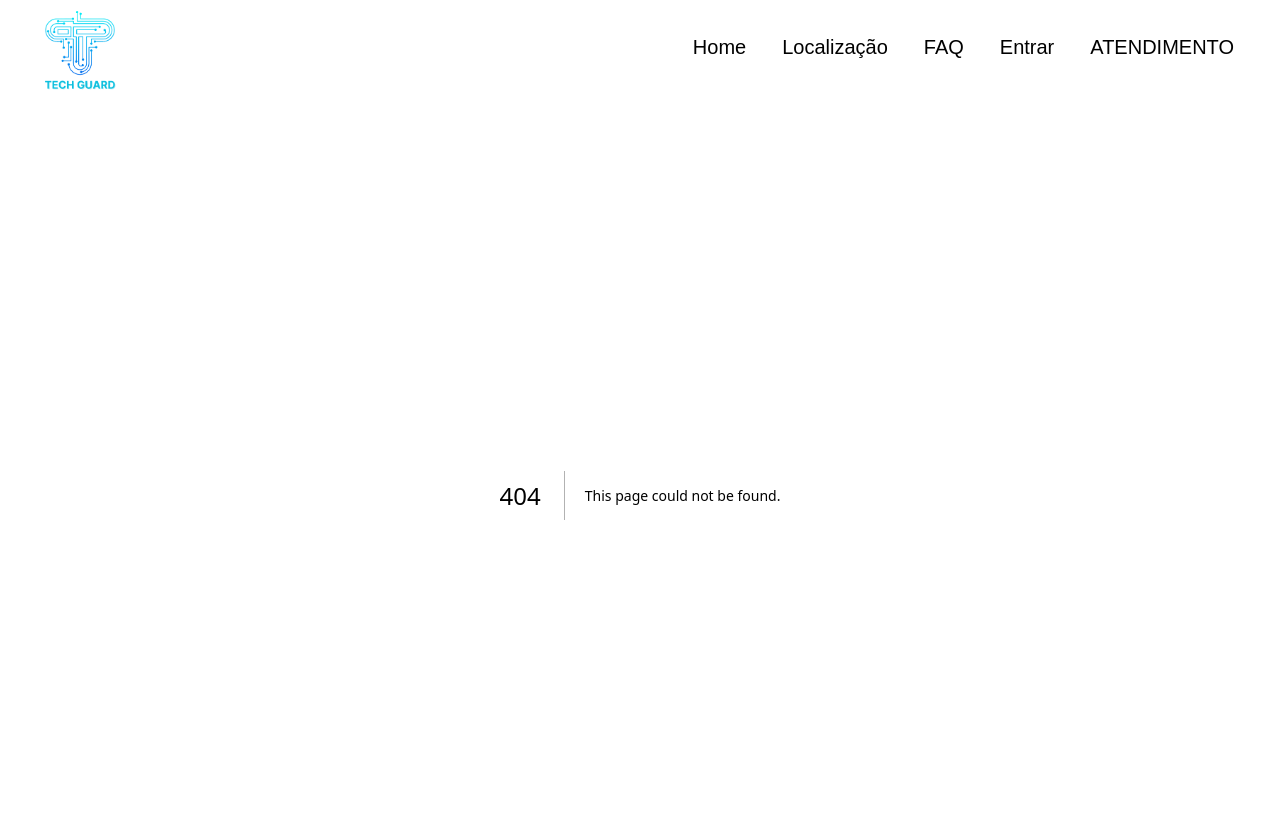
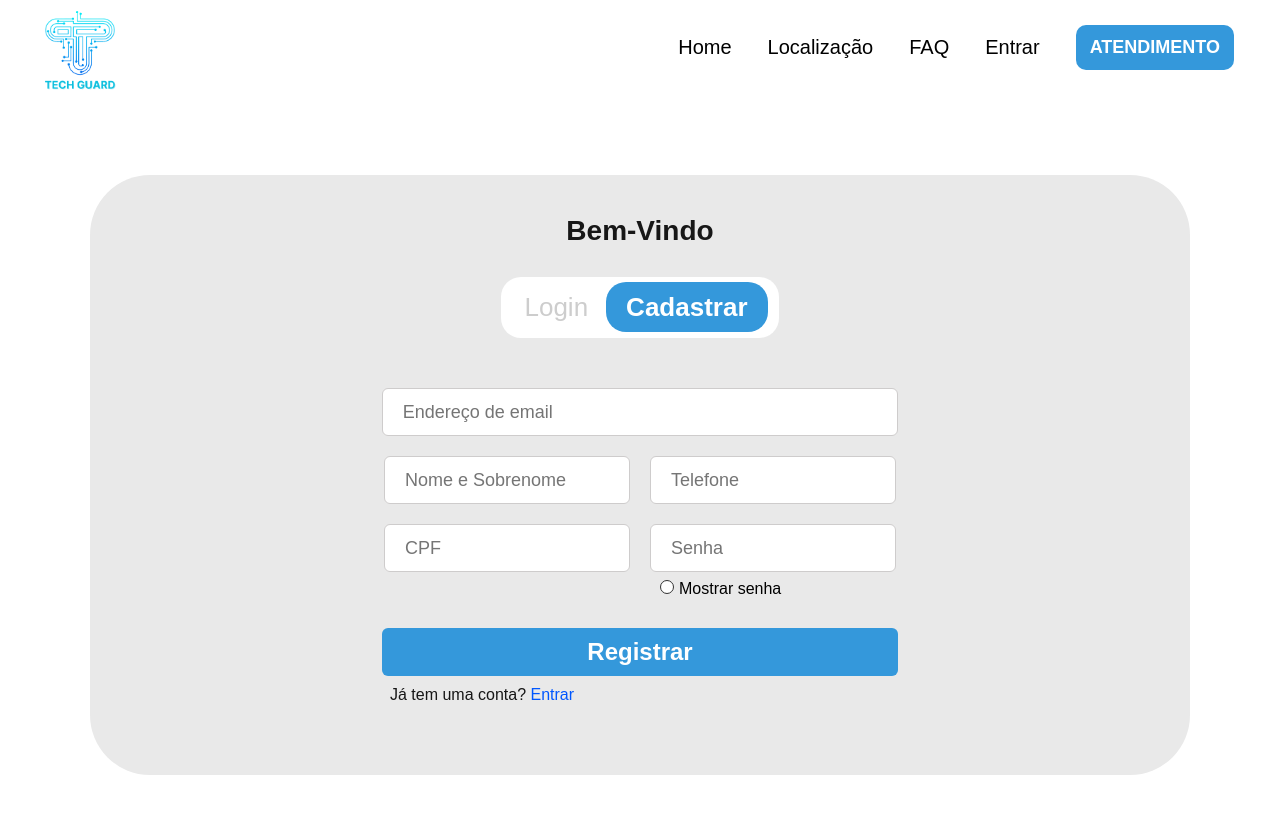
Before and after one commit to Tech-Guard/ChallengeFrontNext, a Next.js app: page /cadastro in a window 1280 px wide. Before the commit this address had no page. Shown: the top 814 px of the page. Built offline with nearby package versions, Linux system fonts and the light colour scheme.

Commit message:
Ajustando as rotas

```diff
--- a/package.json
+++ b/package.json
@@ -9,7 +9,8 @@
     "lint": "next lint"
   },
   "dependencies": {
-    "next": "15.0.1",
+    "next": "^15.0.1",
+    "react-router-dom": "^6.27.0",
     "react-scroll": "^1.9.0",
     "styled-components": "^6.1.13"
   },
@@ -17,6 +18,7 @@
     "@types/node": "^20",
     "@types/react": "^18",
     "@types/react-dom": "^18",
+    "@types/styled-components": "^5.1.34",
     "eslint": "^8",
     "eslint-config-next": "15.0.1",
     "typescript": "^5"
--- /dev/null
+++ b/src/app/cadastro/page.tsx
@@ -0,0 +1,9 @@
+import FormCadastro from "../../components/FormCadastro/FormCadastro";
+
+export default function Cadastro(){
+    return(
+        <div>
+            <FormCadastro/>
+        </div>
+    )
+}
--- a/src/app/page.tsx
+++ b/src/app/page.tsx
@@ -1,7 +1,5 @@
 "use client";
 
-import Image from "next/image";
-import styles from "./page.module.css";
 import BannerMain from "../components/BannerMain/BannerMain";
 import AtendimentoMain from "../components/AtendimentoMain/AtendimentoMain";
 import CentrosAutomotivos from "../components/CentrosAutomotivos/CentrosAutomotivos";
--- a/src/components/FormCadastro/FormCadastro.tsx
+++ b/src/components/FormCadastro/FormCadastro.tsx
@@ -1,7 +1,8 @@
-import { Link } from "react-router-dom";
+"use client";
+import Link from 'next/link';
 import styled from "styled-components";
 import { useState } from "react";
-"use client";
+
 
 const Main = styled.main`
     margin: 0 auto;
@@ -257,7 +258,7 @@ interface BolinhaProps {
     mostrarSenha: boolean;
 }
 
-const Bolinha = styled.span<BolinhaProps>`
+const Bolinha = styled.span`
     display: inline-block;
     width: 14px;
     height: 14px;
@@ -266,7 +267,7 @@ const Bolinha = styled.span<BolinhaProps>`
     border: 1px solid #333;
     margin-right: 5px;
     cursor: pointer;
-    background-color: ${(props) => (props.mostrarSenha ? "black" : "white")};
+    background-color: ${(props) => (props.className === "mostrar" ? "black" : "white")};
 
     @media only screen and (max-width: 665px){
         width: 12px;
@@ -290,8 +291,8 @@ export default function FormCadastro(){
         <Main>
             <h1>Bem-Vindo</h1>
             <ButtonsDiv>
-                <BtnLogin to="/login">Login</BtnLogin>
-                <BtnCadastro to="/">Cadastrar</BtnCadastro>
+                <BtnLogin href="/login">Login</BtnLogin>
+                <BtnCadastro href="/">Cadastrar</BtnCadastro>
             </ButtonsDiv>
 
             <form>
@@ -326,14 +327,14 @@ export default function FormCadastro(){
                 </div>
 
                 <MostrarSenha onClick={toggleMostrarSenha}>
-                    <Bolinha mostrarSenha={mostrarSenha}/>
+                    <Bolinha className={mostrarSenha ? "mostrar" : ""}/>
                     {mostrarSenha ? "Esconder senha" : "Mostrar senha"}
                 </MostrarSenha>
 
                 <Registrar type="button">Registrar</Registrar>
             </form>
             <p>
-            Já tem uma conta? <Entrar to="/login">Entrar</Entrar>
+            Já tem uma conta? <Entrar href="/login">Entrar</Entrar>
             </p>
         </Main>
     )
--- a/src/components/Header/Header.tsx
+++ b/src/components/Header/Header.tsx
@@ -87,6 +87,7 @@ const Nav = styled.nav<{ $isMenuOpen: boolean }>`
   ul {
     list-style-type: none;
     display: flex;
+    align-items: center;
 
     @media only screen and (max-width: 834px) {
       display: ${({ $isMenuOpen }) => ($isMenuOpen ? "block" : "none")};
@@ -196,16 +197,19 @@ export default function Header() {
             </ScrollLink>
           </li>
           <li>
-            <Link href="/login">Entrar</Link>
+            <Link href="/login">
+              Entrar
+            </Link>
           </li>
+
           <li>
             <ScrollLink
               to="atendimento-main"
               smooth={true}
               duration={500}
-              component={AtendimentoButton}
+
             >
-              ATENDIMENTO
+              <AtendimentoButton>ATENDIMENTO</AtendimentoButton>
             </ScrollLink>
           </li>
         </ul>
```
Also changed, not shown: src/app/cadastro.tsx (deleted, +0 -10 lines), src/app/login.tsx (deleted, +0 -10 lines), src/app/login/page.tsx (added, +9 -0 lines), src/components/FormLogin/FormLogin.tsx (+7 -4 lines), 1 other file (tests, documents, lock files or other folders).
